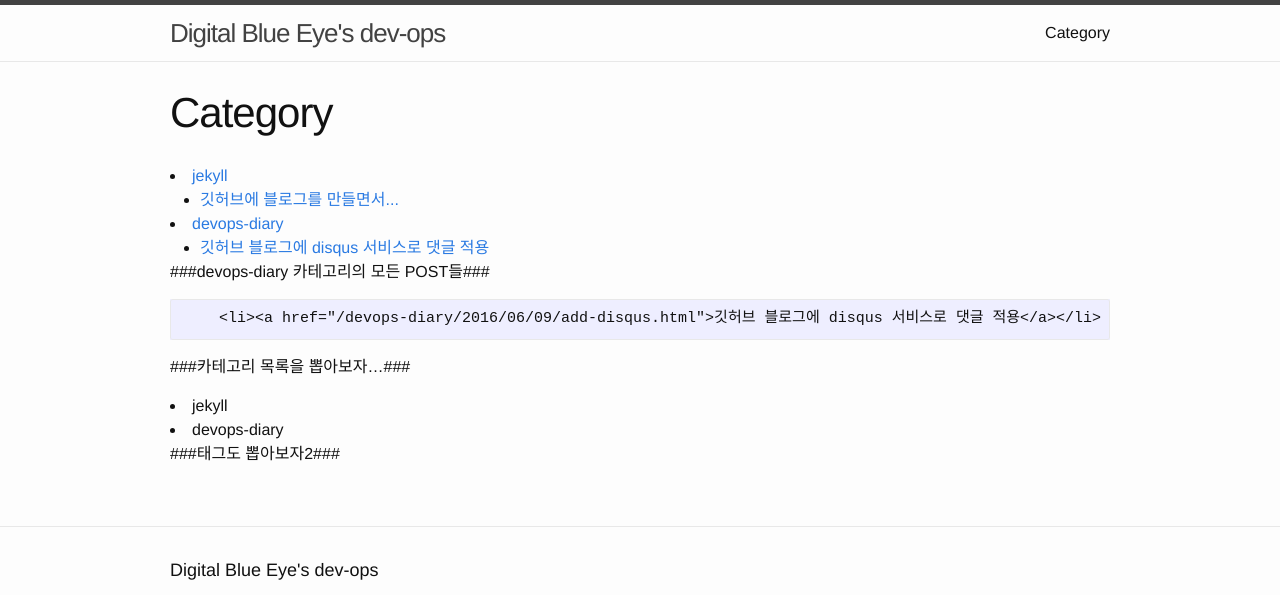
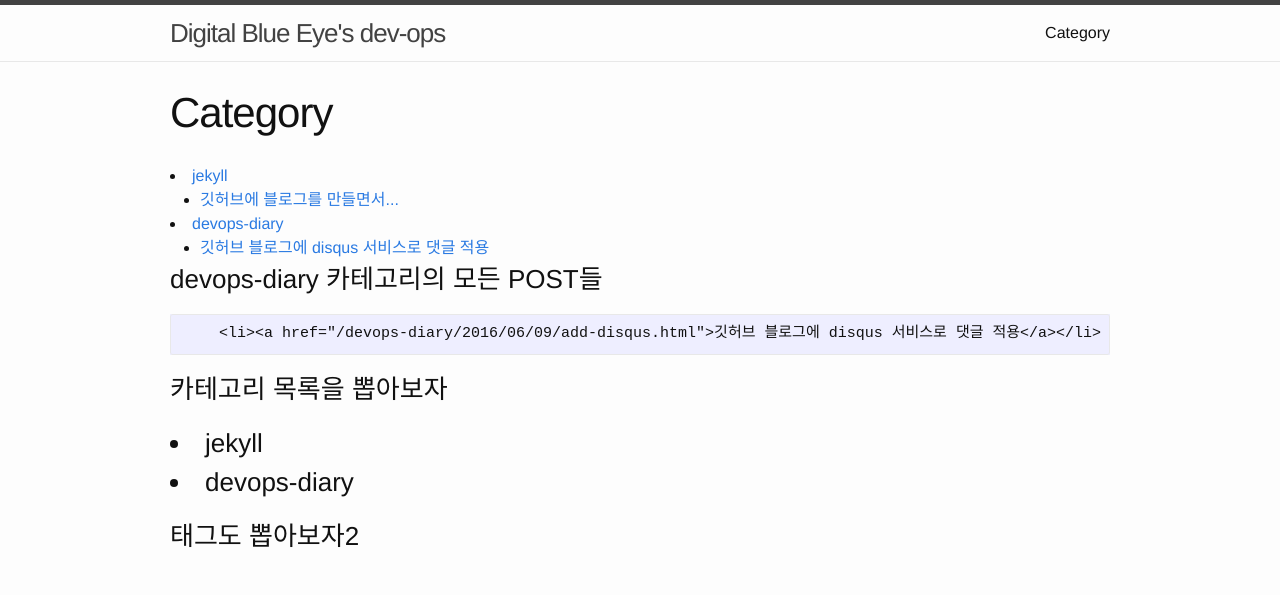
Before and after one commit to kr-zephyr/kr-zephyr.github.com, a Jekyll site: the page built from category.md, in a window 1280 px wide, cut to the strip 0-595 px from the top of the page. Built offline with Jekyll 4.4.1, drawn with Linux system fonts in a browser that asks for light colours; some web fonts are replaced.

Commit message:
태그도 해보자.

```diff
--- a/category.md
+++ b/category.md
@@ -18,7 +18,7 @@ permalink: /category/
 </li>
 {% endfor %}
 
-###devops-diary 카테고리의 모든 POST들###
+<h3>devops-diary 카테고리의 모든 POST들</h3>
 
 {% for post in site.categories.devops-diary %}
     {% if post.title != nil %}
@@ -26,13 +26,13 @@ permalink: /category/
     {% endif %}
 {% endfor %}
 
-###카테고리 목록을 뽑아보자...###
+<h3>카테고리 목록을 뽑아보자<h3>
 
 {% for category in site.categories %}
 <li>{{ category | first }}</li>
 {% endfor %}
 
-###태그도 뽑아보자2###
+<h3>태그도 뽑아보자2</h3>
 
 {% for tags in page.tags %}
   {% for tag in tags %}
```
